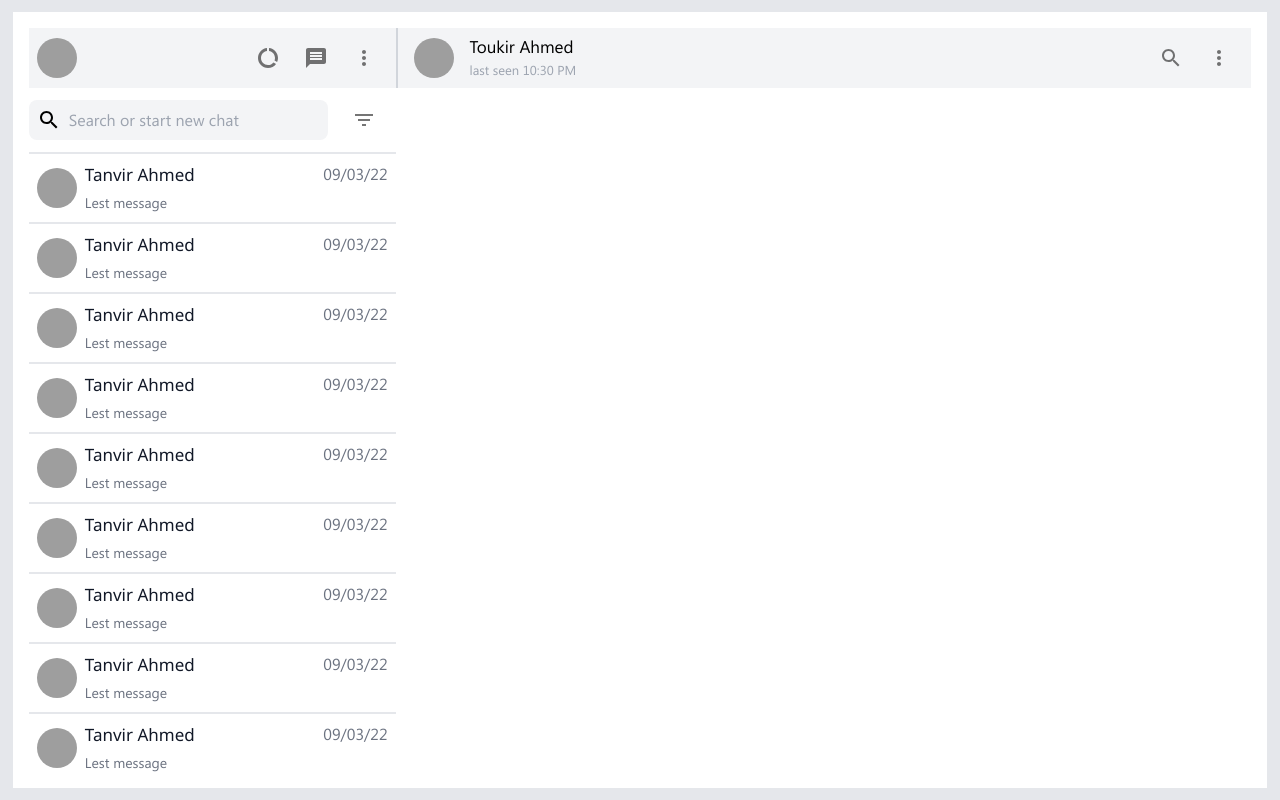
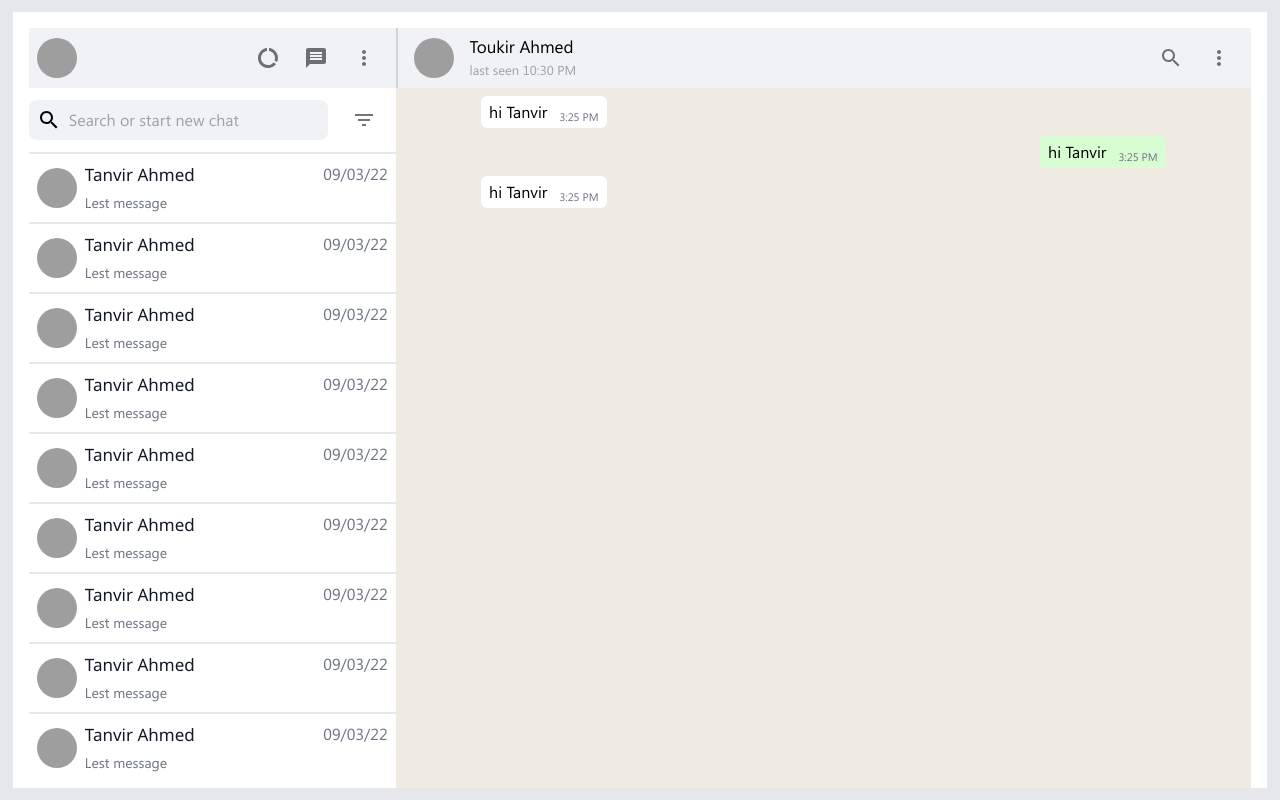
Before and after one commit to tanvirgithub21/You-Chat, a React (Create React App) app: page / in a window 1280 px wide. Built offline with nearby package versions, Linux system fonts and the light colour scheme; grey boxes are pictures that could not be loaded.

Commit message:
added chat text

```diff
--- a/src/Component/ChatBox/ChatBox.jsx
+++ b/src/Component/ChatBox/ChatBox.jsx
@@ -1,10 +1,12 @@
 import React from "react";
+import ChatBoxContent from "./ChatBoxComponent/ChatBoxContent";
 import ChatBoxHeader from "./ChatBoxComponent/ChatBoxHeader";
 
 const ChatBox = () => {
   return (
-    <div className="flex flex-col flex-[0.70] py-4 pr-4">
+    <div className="flex flex-col flex-[0.70] pt-4 pr-4">
       <ChatBoxHeader />
+      <ChatBoxContent />
     </div>
   );
 };
--- /dev/null
+++ b/src/Component/ChatBox/ChatBoxComponent/ChatBoxContent.jsx
@@ -0,0 +1,14 @@
+import React from "react";
+import ChatText from "./ChatText";
+
+const ChatBoxContent = () => {
+  return (
+    <div className="px-[10%] h-full overflow-y-auto bg-[#EFEAE2]">
+      <ChatText />
+      <ChatText messesType={"receiver"} />
+      <ChatText />
+    </div>
+  );
+};
+
+export default ChatBoxContent;
--- a/src/Component/ChatBox/ChatBoxComponent/ChatBoxHeader.jsx
+++ b/src/Component/ChatBox/ChatBoxComponent/ChatBoxHeader.jsx
@@ -5,7 +5,7 @@ import MoreVertIcon from "@material-ui/icons/MoreVert";
 
 const ChatBoxHeader = () => {
   return (
-    <div className="peopleBox flex justify-between items-center px-2 bg-gray-100 min-h-[60px] border-l-2 border-gray-300 pl-4">
+    <div className="peopleBox flex justify-between items-center px-2 bg-[#F0F2F5] min-h-[60px] border-l-2 border-gray-300 pl-4">
       {/* avatar */}
       <div className="flex justify-start items-center">
         <Avatar
--- /dev/null
+++ b/src/Component/ChatBox/ChatBoxComponent/ChatText.css
@@ -0,0 +1,3 @@
+.chatText:hover .chatTextDownArrow {
+  display: block;
+}
--- /dev/null
+++ b/src/Component/ChatBox/ChatBoxComponent/ChatText.jsx
@@ -0,0 +1,21 @@
+import React from "react";
+import ExpandMoreIcon from "@material-ui/icons/ExpandMore";
+const ChatText = ({ messesType }) => {
+  return (
+    <div
+      className={`chatText px-2 py-1 my-2 w-fit rounded-md relative ${
+        messesType ? "bg-[#D9FDD3] ml-auto" : "bg-white "
+      }`}
+    >
+      <p>
+        hi Tanvir
+        <sub className="text-[11px] text-gray-500 ml-3">3:25 PM</sub>
+        <div className="chatTextDownArrow absolute top-[50%] translate-y-[-50%] right-0 bg-white rounded-full hidden ease-in-out duration-300">
+          <ExpandMoreIcon />
+        </div>
+      </p>
+    </div>
+  );
+};
+
+export default ChatText;
--- a/src/Component/SideBar/SideBarComponent/ChatListHeader.jsx
+++ b/src/Component/SideBar/SideBarComponent/ChatListHeader.jsx
@@ -6,7 +6,7 @@ import { Avatar, IconButton } from "@material-ui/core";
 
 const ChatListHeader = () => {
   return (
-    <div className="peopleBox flex justify-between items-center px-2 bg-gray-100 min-h-[60px] ">
+    <div className="peopleBox flex justify-between items-center px-2 bg-[#F0F2F5] min-h-[60px] ">
       {/* avatar */}
       <div>
         <Avatar
--- a/src/Component/SideBar/SideBarComponent/ChatListPeople.jsx
+++ b/src/Component/SideBar/SideBarComponent/ChatListPeople.jsx
@@ -5,7 +5,7 @@ import "./SideBar.css";
 
 const ChatListPeople = () => {
   return (
-    <div className="peopleBox flex justify-start items-center p-2 border-b-2 overflow-hidden hover:bg-gray-100 ease-in-out duration-150 cursor-pointer">
+    <div className="peopleBox flex justify-start items-center p-2 border-b-2 overflow-hidden hover:bg-[#F0F2F5] ease-in-out duration-150 cursor-pointer">
       {/* Avatar  */}
       <div>
         <Avatar
--- a/src/Component/SideBar/SideBarComponent/ChatListSearch.jsx
+++ b/src/Component/SideBar/SideBarComponent/ChatListSearch.jsx
@@ -6,7 +6,7 @@ import { IconButton } from "@material-ui/core";
 const ChatListSearch = () => {
   return (
     <div className="flex items-center border-b-2">
-      <div className="p-2 bg-gray-100 flex items-center justify-start rounded-lg w-full">
+      <div className="p-2 bg-[#F0F2F5] flex items-center justify-start rounded-lg w-full">
         <SearchIcon className="mr-2" />
         <input
           type="text"
```
